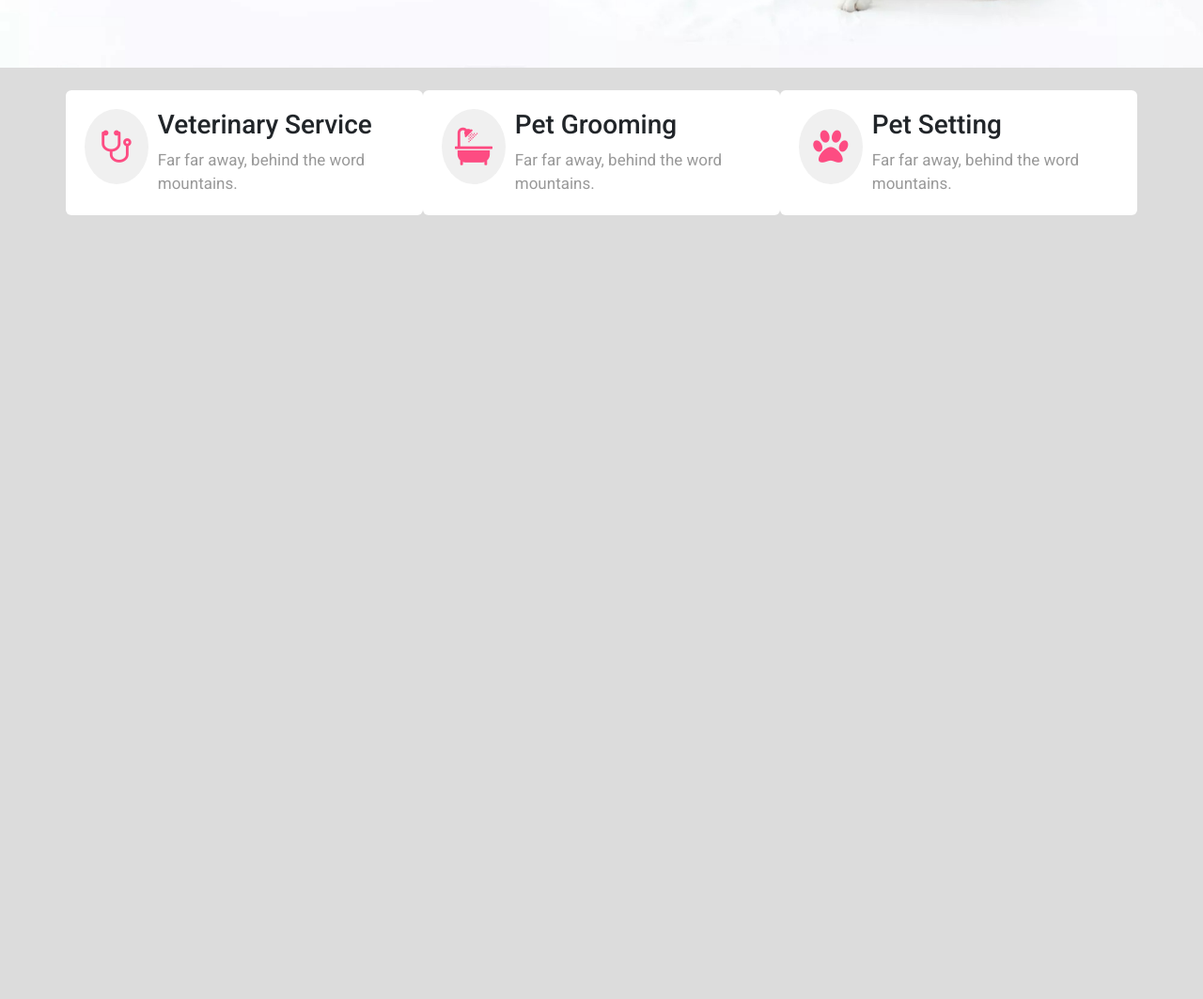
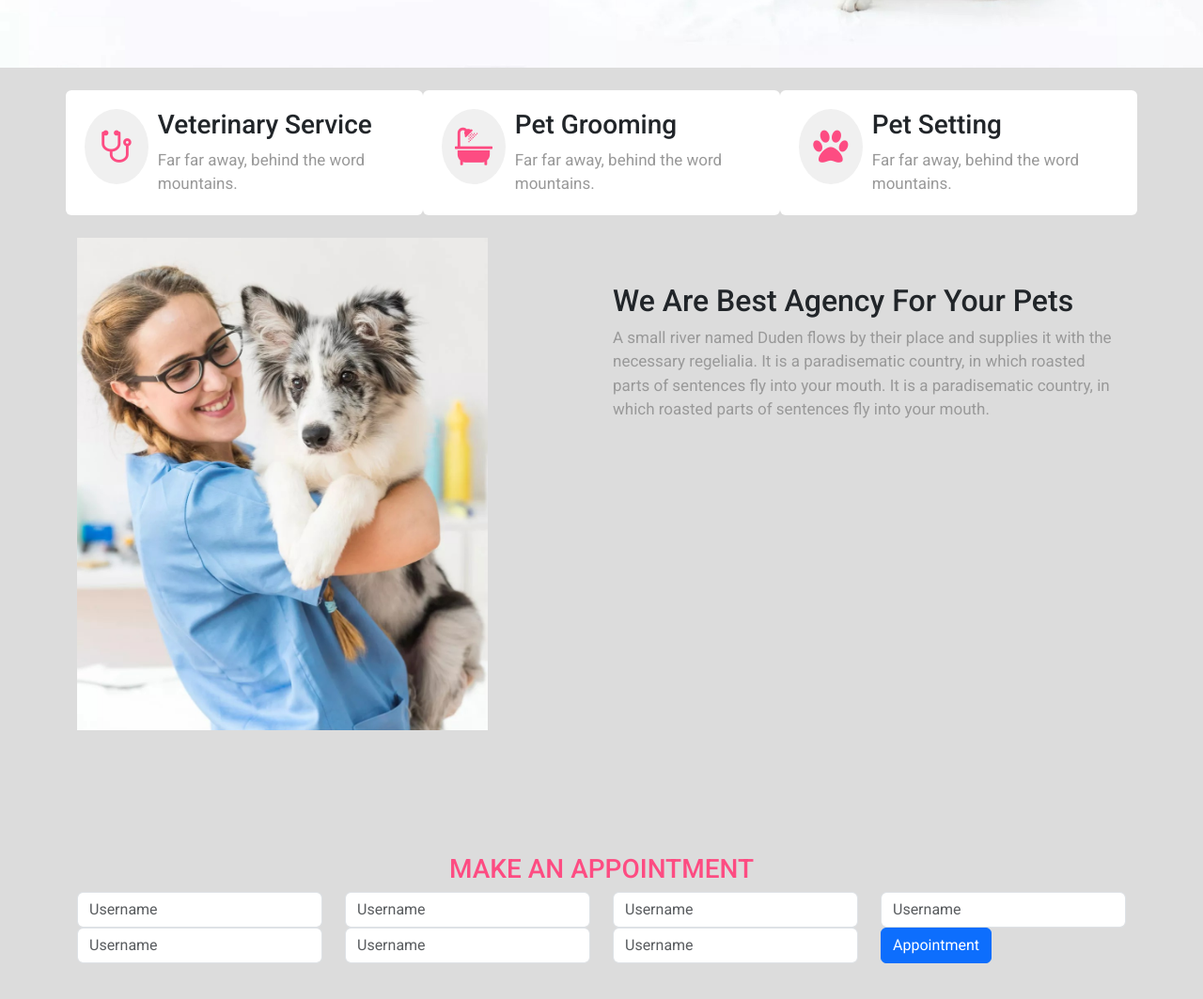
Before and after one commit to m-shoaibdev/petvet, a plain HTML site: page index.html in a window 1280 px wide. Shown: the part 648-1711 px from the top of the page at 94% size. Before the commit the page ends 901 px from the top, so only its background shows below. Drawn offline with nearby package versions, Linux system fonts and the light colour scheme.

Commit message:
Add files via upload

```diff
--- a/index.html
+++ b/index.html
@@ -141,6 +141,65 @@
         </div>
     </div>
 
+    <div class="container">
+        <div class="row">
+            <div class="col col-md-6 left-img">
+                <img src="about.jpg.jpg" alt="">
+            </div>
+            <div class="col-md-6 pt-5">
+                <h2>We Are Best Agency
+                    For Your Pets</h2>
+                    <p>A small river named Duden flows by their place and supplies it with the necessary regelialia. It is a paradisematic country, in which roasted parts of sentences fly into your mouth. It is a paradisematic country, in which roasted parts of sentences fly into your mouth.</p>
+            </div>
+        </div>
+    </div>
+
+    <div class="container">
+        <div class="row mb-5">
+            <h3 class="pink text-center">MAKE AN APPOINTMENT</h1>
+                <div class="col-md-3">
+                    <div class="input-group">
+                        <input type="text" class="form-control" placeholder="Username">
+                    </div>
+                </div>
+                <div class="col-md-3">
+                    <div class="input-group">
+                        <input type="text" class="form-control" placeholder="Username">
+                    </div>
+                </div>
+                <div class="col-md-3">
+                    <div class="input-group">
+                        <input type="text" class="form-control" placeholder="Username">
+                    </div>
+                </div>
+                <div class="col-md-3">
+                    <div class="input-group">
+                        <input type="text" class="form-control" placeholder="Username">
+                    </div>
+                </div>
+                <div class="col-md-3">
+                    <div class="input-group">
+                        <input type="text" class="form-control" placeholder="Username">
+                    </div>
+                </div>
+                <div class="col-md-3">
+                    <div class="input-group">
+                        <input type="text" class="form-control" placeholder="Username">
+                    </div>
+                </div>
+                <div class="col-md-3">
+                    <div class="input-group">
+                        <input type="text" class="form-control" placeholder="Username">
+                    </div>
+                </div>
+                <div class="col-md-3">
+                    <div class="input-group">
+                        <a href="#" class="btn btn-primary " >Appointment</a>
+                    </div>
+                </div>
+        </div>
+    </div>
+
 
 
     <script src="https://cdn.jsdelivr.net/npm/bootstrap@5.3.2/dist/js/bootstrap.bundle.min.js"
--- a/style.css
+++ b/style.css
@@ -109,3 +109,10 @@ p {
 .card:hover {
   background-color: #fd4c82;
 }
+
+
+.left-img img{
+  width: 80%;
+  height: 80%;
+  object-fit: cover;
+}
```
Also changed, not shown: about.jpg.jpg (added).
